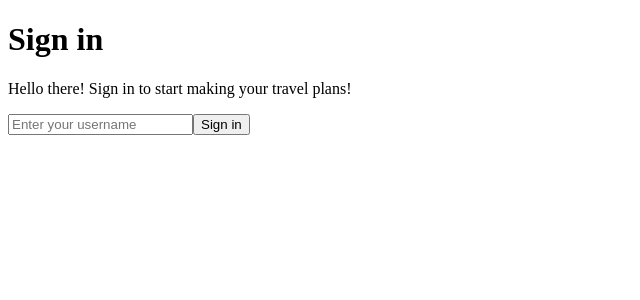
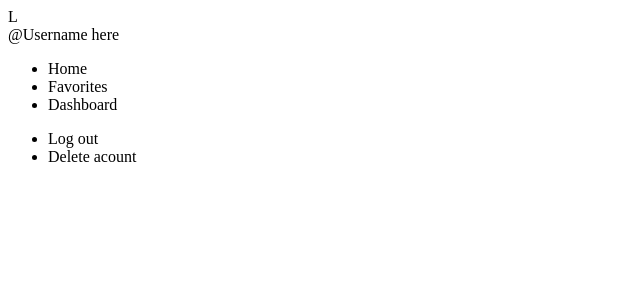
Before and after one commit to sebGilR/next_destination_fe, a React (Create React App) app: page /login in a window 1280 px wide. Shown: the top 300 px of the page, without its empty margins (0-640 px from the left). Built offline with nearby package versions, Linux system fonts and the light colour scheme.

Commit message:
Set up structure for Menu

```diff
--- a/src/components/App.js
+++ b/src/components/App.js
@@ -1,10 +1,11 @@
 import React from 'react';
 import Home from '../containers/Home';
 import Login from '../containers/Login';
+import Menu from '../components/Menu';
 
 function App() {
   return (
-    <Login />
+    <Menu />
   );
 }
 
--- a/src/components/Menu.js
+++ b/src/components/Menu.js
@@ -0,0 +1,25 @@
+import React from 'react';
+
+const Menu = (props) => {
+  return (
+    <div>
+      <div>
+        <div>
+          L
+        </div>
+        <span>@Username here</span>
+      </div>
+      <ul>
+        <li>Home</li>
+        <li>Favorites</li>
+        <li>Dashboard</li>
+      </ul>
+      <ul>
+        <li>Log out</li>
+        <li>Delete acount</li>
+      </ul>
+    </div>
+  )
+};
+
+export default Menu;
```
